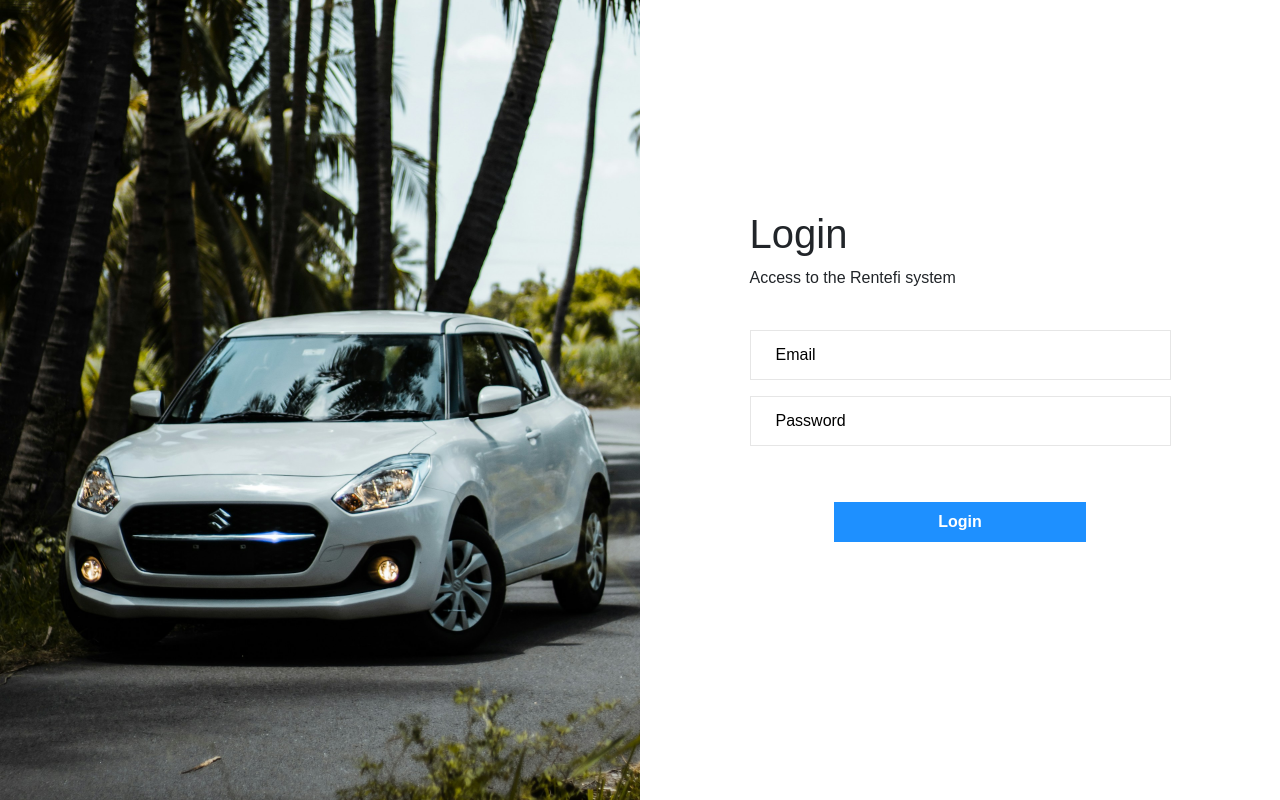
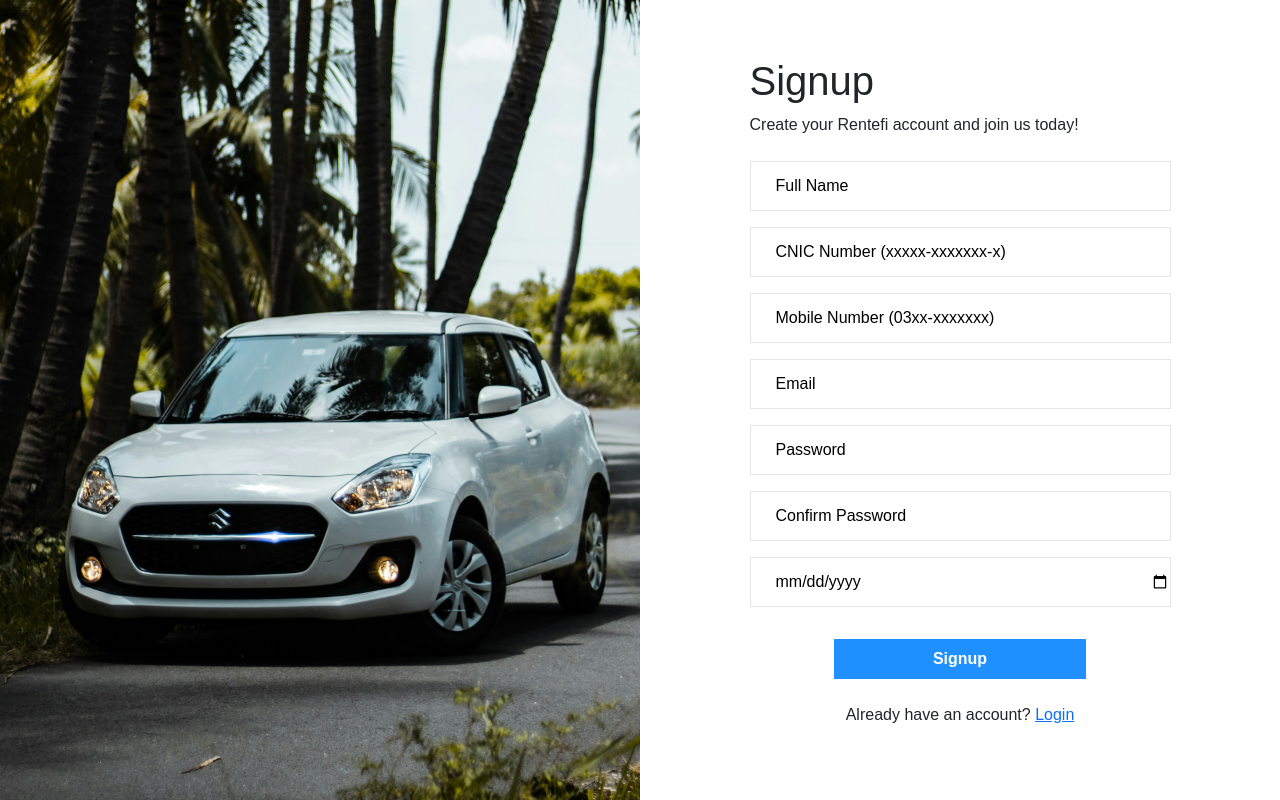
Before and after one commit to M-Umair4290/rentefi, a React (Create React App) app: page /signup in a window 1280 px wide. Built offline with nearby package versions, Linux system fonts and the light colour scheme.

Commit message:
Signup, Login, Simple Homepage,  and Private Route for Simple Dashboard

```diff
--- a/src/App.js
+++ b/src/App.js
@@ -1,7 +1,12 @@
+import React from 'react';
 import { BrowserRouter, Route, Routes } from 'react-router-dom';
 import Navbar from './components/Navbar';
 import Footer from './components/Footer';
+import Home from './pages/Home';
 import Login from './pages/Login';
+import Signup from './pages/Signup'
+import Dashboard from './pages/Dashboard';
+import PrivateRoute from './components/PrivateRoute';
 
 // import logo from './logo.svg';
 // import './App.css';
@@ -11,13 +16,28 @@ function App() {
     <>
       <BrowserRouter>
         {/* <Navbar /> */}
-        <Login />
+        {/* <Login /> */}
+        {/* <Signup /> */}
         {/* <Footer /> */}
 
 
-        {/* <Routes> */}
-        {/* <Route path='/' element={<Home />}></Route> */}
-        {/* </Routes> */}
+        <Routes>
+          <Route path='/' element={<Home />}></Route>
+          <Route path='/login' element={<Login />}></Route>
+          <Route path='/signup' element={<Signup />}></Route>
+
+          {/* Protected route */}
+          <Route
+            path="/dashboard"
+            element={
+              <PrivateRoute>
+                <Dashboard />
+              </PrivateRoute>
+            }
+          />
+
+
+        </Routes>
       </BrowserRouter>
     </>
 
--- /dev/null
+++ b/src/components/PrivateRoute.jsx
@@ -0,0 +1,10 @@
+import React from 'react';
+import { Navigate } from 'react-router-dom';
+
+const PrivateRoute = ({ children }) => {
+    const user = JSON.parse(localStorage.getItem('user'));
+
+    return user ? children : <Navigate to="/login" />;
+};
+
+export default PrivateRoute;
--- /dev/null
+++ b/src/pages/Dashboard.jsx
@@ -0,0 +1,19 @@
+import React from 'react';
+import { useNavigate } from 'react-router-dom';
+
+function Dashboard() {
+
+    const navigate = useNavigate();
+    const handleLogout = () => {
+        localStorage.removeItem('user');
+        navigate('/login');
+    };
+
+    return (
+        <>
+            <button onClick={handleLogout}>Logout</button>
+        </>
+    )
+}
+
+export default Dashboard
--- /dev/null
+++ b/src/pages/Home.jsx
@@ -0,0 +1,24 @@
+import React from 'react'
+import { useNavigate } from 'react-router-dom'
+
+function Home() {
+
+    const navigate = useNavigate();
+
+    const gotoLogin = () => {
+        navigate('/login')
+    }
+
+    const gotoSignup = () => {
+        navigate('/signup')
+    }
+
+    return (
+        <>
+            <button onClick={gotoLogin}>Login</button>
+            <button onClick={gotoSignup}>Signup</button>
+        </>
+    )
+}
+
+export default Home
--- a/src/pages/Login.jsx
+++ b/src/pages/Login.jsx
@@ -1,28 +1,33 @@
 import React, { useState } from 'react'
-import { useNavigate } from 'react-router-dom';
+import { Link, useNavigate } from 'react-router-dom';
 import styles from './login.module.css'
 // import MyImage from '../assets/loginphoto.jpg'
 
 function Login() {
 
     const navigate = useNavigate();
+
     const [email, setEmail] = useState('');
     const [password, setPassword] = useState('');
     const [error, setError] = useState('');
 
-    // Current Credentials (Without Backend)
-    const validEmail = 'admin@rentefi.com';
-    const validPassword = '12345';
+    // // Current Credentials (Without Backend)
+    // const validEmail = 'admin@rentefi.com';
+    // const validPassword = '12345';
 
     const handleSubmit = (event) => {
         event.preventDefault();
 
-        if (email === validEmail && password === validPassword) {
+        // Get stored user from localStorage
+        const storedUser = JSON.parse(localStorage.getItem('registeredUser'));
+
+        if (storedUser && storedUser.email === email && storedUser.password === password) {
             setError('');
 
+            // Save current login session
             localStorage.setItem('user', JSON.stringify({ email }));
 
-            // Redirect to dashboard or homepage after successful login
+            // Navigate to dashboard
             navigate('/dashboard');
         } else {
             setError('Invalid email or password.');
@@ -48,7 +53,8 @@ function Login() {
 
                             {error && <p style={{ color: 'red', marginTop: '10px' }}>{error}</p>}
 
-                            <button type='submit' className='my-5'>Login</button>
+                            <button type='submit' className='my-4'>Login</button>
+                            <p className='text-center fs-6'>Don't have an account? <Link to="/signup">Signup now</Link></p>
                         </form>
                     </div>
                 </div>
--- /dev/null
+++ b/src/pages/Signup.jsx
@@ -0,0 +1,88 @@
+import React, { useState } from 'react'
+import { Link, useNavigate } from 'react-router-dom';
+import styles from './login.module.css'
+// import MyImage from '../assets/loginphoto.jpg'
+
+function Signup() {
+
+    const navigate = useNavigate();
+
+    const [fullName, setFullName] = useState('');
+    const [cnic, setCnic] = useState('');
+    const [mobile, setMobile] = useState('');
+    const [email, setEmail] = useState('');
+    const [dob, setDob] = useState('');
+    const [password, setPassword] = useState('');
+    const [confirmPassword, setConfirmPassword] = useState('');
+    const [error, setError] = useState('');
+    const [success, setSuccess] = useState('');
+
+    const handleSubmit = (e) => {
+        e.preventDefault();
+
+        if (password !== confirmPassword) {
+            setError('Passwords do not match.');
+            return;
+        }
+
+        // Save to localStorage (NOT safe for production)
+        const newUser = {
+            fullName,
+            cnic,
+            mobile,
+            email,
+            dob,
+            password
+        };
+
+        localStorage.setItem('registeredUser', JSON.stringify(newUser));
+        setError('');
+        setSuccess('Signup successful! Redirecting to login...');
+
+        setTimeout(() => {
+            navigate('/login');
+        }, 2000);
+    };
+
+
+    return (
+        <>
+            <div className='container-fluid'>
+                <div className='row vh-100'>
+                    <div className={`col-6  ${styles.logincover}`}>
+                    </div>
+
+
+                    <div className='col-6 d-flex align-items-center justify-content-evenly'>
+                        <form className='d-flex flex-column justify-content-center' onSubmit={handleSubmit}>
+                            <h1>Signup</h1>
+                            <p>Create your Rentefi account and join us today!</p>
+
+                            <input className='my-2' type='text' name='fullname' size={40} placeholder='Full Name' value={fullName} required onChange={(event) => setFullName(event.target.value)}></input>
+
+                            <input className='my-2' type='text' name='cnic' size={40} placeholder='CNIC Number (xxxxx-xxxxxxx-x)' pattern="\d{5}-\d{7}-\d{1}" value={cnic} required onChange={(event) => setCnic(event.target.value)}></input>
+
+                            <input className='my-2' type='tel' name='mobile' size={40} placeholder='Mobile Number (03xx-xxxxxxx)' pattern="03\d{2}-\d{7}" value={mobile} required onChange={(event) => setMobile(event.target.value)}></input>
+
+                            <input className='my-2' type='email' name='email' size={40} placeholder='Email' value={email} required onChange={(event) => setEmail(event.target.value)}></input>
+
+                            <input className='my-2' type='password' name='password' size={40} placeholder='Password' value={password} required onChange={(event) => setPassword(event.target.value)}></input>
+
+                            <input className='my-2' type='password' name='confirmpassword' size={40} placeholder='Confirm Password' value={confirmPassword} required onChange={(event) => setConfirmPassword(event.target.value)}></input>
+
+                            <input className='my-2' type='date' name='dateofbirth' size={40} placeholder='Date of birth' value={dob} required onChange={(event) => setDob(event.target.value)}></input>
+
+                            {error && <p style={{ color: 'red', marginTop: '10px' }}>{error}</p>}
+                            {success && <p style={{ color: 'green', marginTop: '10px' }}>{success}</p>}
+
+                            <button type='submit' className='my-4'>Signup</button>
+                            <p className='text-center fs-6'>Already have an account? <Link to="/login">Login</Link></p>
+                        </form>
+                    </div>
+                </div>
+            </div>
+        </>
+    )
+}
+
+export default Signup
```
